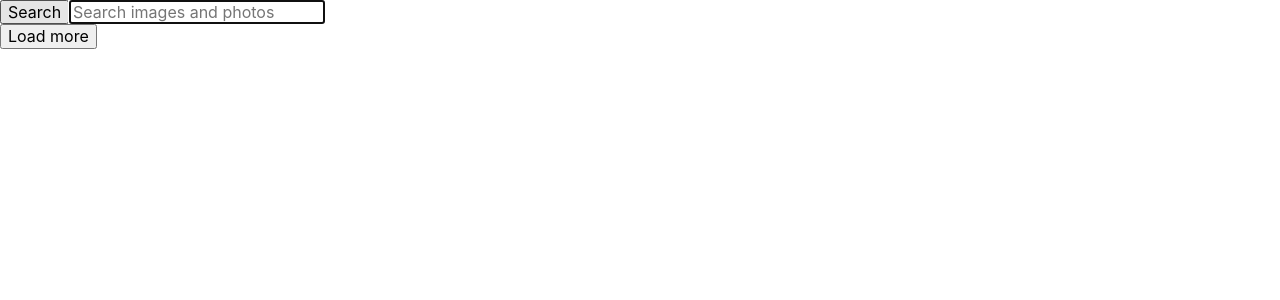
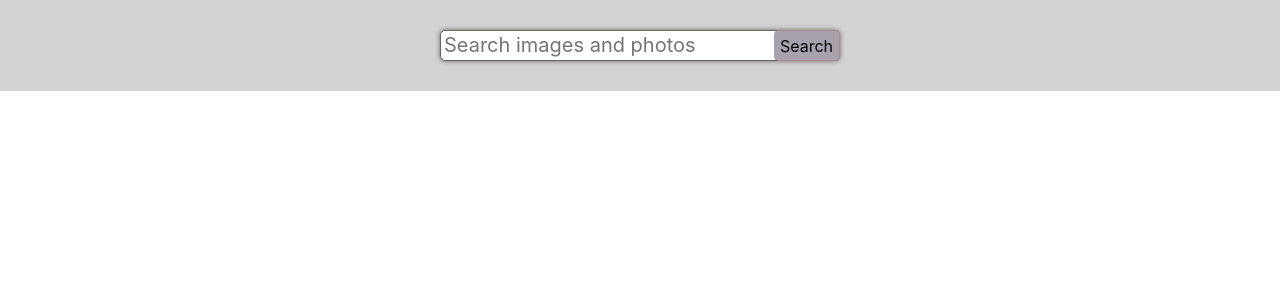
Before and after one commit to AnnaHort/goit-react-hw-03-image-finder, a React (Create React App) app: page / in a window 1280 px wide. Shown: the top 300 px of the page. Built offline with nearby package versions, Linux system fonts and the light colour scheme.

Commit message:
реалізовано кнопку LoadMore, додано стилі

```diff
--- a/src/components/App.jsx
+++ b/src/components/App.jsx
@@ -1,9 +1,10 @@
 import React, { Component } from 'react';
-import { SearchBar } from './Searchbar';
+import { SearchBar } from './SearchBar/Searchbar';
 import { GlobalStyle } from './Global.style';
-import { ImageGallery } from './ImageGallery';
-import { Button } from './Button';
+import { ImageGallery } from './ImageGallery/ImageGallery';
+import { Button } from './Button/Button';
 import { fetchImages } from './API';
+
 
 
 export class App extends Component {
@@ -11,7 +12,10 @@ export class App extends Component {
     images: [],
     query: '',
     page: 1,
+    imagesPerPage: 12,
   };
+
+
 
   // #1 функція для передачі значення інпута при сабміті форми
   onSubmit = (inputValue) => {
@@ -28,6 +32,11 @@ componentDidUpdate = async (prevProps, prevState) => {
     console.log(`HTTP запит за ${this.state.query}, сторінка №${this.state.page}`);
     // Виконуємо HTTP запит та отримуємо зображення
     const images = await fetchImages({ query: this.state.query, page: this.state.page });
+
+    if (images.length === 0) {
+      alert('No images found.');
+    }
+
     // Оновлюємо стан, додаючи нові зображення до попередніх
     this.setState((prevState) => ({
       images: [...prevState.images, ...images],
@@ -40,12 +49,17 @@ componentDidUpdate = async (prevProps, prevState) => {
     this.setState(prevState => ({ page: prevState.page + 1}));
   };
   // ------------------------------------------------------
-  render() {
+  render()
+  {
+    const { images, query, imagesPerPage } = this.state;
+
     return (
       <section>
         <SearchBar onSubmit={this.onSubmit} />
-        <ImageGallery images={this.state.images}/>
-        <Button onClick={this.handleLoadMore}/>
+        <ImageGallery images={images}/>
+        {images.length > 0 && query !== '' && images.length % imagesPerPage === 0 && (
+          <Button onClick={this.handleLoadMore} />
+        )}
         <GlobalStyle/>
       </section>
     );
--- a/src/components/Button.js
+++ /dev/null
@@ -1,5 +0,0 @@
-export const Button = ({onClick}) => {
-    return (
-        <button type="button" onClick={onClick}>Load more</button>
-    )
-}
--- /dev/null
+++ b/src/components/Button/Button.js
@@ -0,0 +1,7 @@
+import { LoadMoreButtonStuled } from "./Button.styled"
+
+export const Button = ({onClick}) => {
+    return (
+        <LoadMoreButtonStuled type="button" onClick={onClick}>Load more</LoadMoreButtonStuled>
+    )
+}
--- /dev/null
+++ b/src/components/Button/Button.styled.js
@@ -0,0 +1,23 @@
+import styled from 'styled-components';
+
+export const LoadMoreButtonStuled = styled.button`
+    height: 35px;
+    width: 100px;
+    background-color: #a7a2ad;
+    border: none;
+    border-radius: 5px;
+    margin-left: auto;
+    margin-right: auto;
+    padding-top: 3px;
+    font-family: Ysabeau Office,sans-serif;
+    font-size: 16px;
+    display: block;
+    &:hover,
+    :focus {
+        background-color: #ac9e9e;
+    color: lightgray;
+    outline: none;
+    box-shadow: 0 0 5px rgb(110, 99, 99);
+    transition: 400ms cubic-bezier(0.075, 0.82, 0.165, 1);
+    }
+`
--- a/src/components/Global.style.js
+++ b/src/components/Global.style.js
@@ -1,6 +1,7 @@
 import { createGlobalStyle } from 'styled-components';
-import styled from 'styled-components';
+
 import 'modern-normalize';
+
 
 export const GlobalStyle = createGlobalStyle`
 h1,
@@ -19,6 +20,7 @@ ol {
     margin-top: 0;
     margin-bottom: 0;
     padding-left: 0;
+    list-style: none;
 }
 
 img {
@@ -30,7 +32,3 @@ button {
 }
 
 `;
-
-export const SectionContainer = styled.div`
-margin-left: 20px;
-`
--- a/src/components/ImageGallery.js
+++ /dev/null
@@ -1,9 +0,0 @@
-import { ImageGalleryItem } from './ImageGalleryItem';
-
-export const ImageGallery = ({images}) => {
-  return (
-    <ul className="gallery">
-      <ImageGalleryItem imageItem={images}/>
-    </ul>
-  );
-};
--- /dev/null
+++ b/src/components/ImageGallery/ImageGallery.js
@@ -0,0 +1,11 @@
+import { ImageGalleryItem } from '../ImageGalleryItem/ImageGalleryItem';
+import { StyledList } from './ImageGallery.styled';
+
+export const ImageGallery = ({images}) => {
+
+  return (
+    <StyledList className="gallery">
+      <ImageGalleryItem imageItem={images}/>
+    </StyledList>
+  );
+};
--- /dev/null
+++ b/src/components/ImageGallery/ImageGallery.styled.js
@@ -0,0 +1,8 @@
+import styled from 'styled-components';
+
+export const StyledList = styled.ul`
+flex-wrap: wrap;
+    justify-content: space-between;
+    padding: 40px;
+    display: flex;
+`
--- a/src/components/ImageGalleryItem.js
+++ b/src/components/ImageGalleryItem/ImageGalleryItem.js
@@ -1,13 +1,15 @@
+import { ImgStyled, StyledListEl } from "./ImageGalleryItem.styled";
+
 export const ImageGalleryItem = ({imageItem}) => {
   return (
     imageItem.map(item => {
       const { id, webformatURL, largeImageURL } = item;
       return (
-        <li key={id}>
+        <StyledListEl key={id}>
           <a href={largeImageURL}>
-            <img src={webformatURL} alt=""></img>
+            <ImgStyled src={webformatURL} alt=""></ImgStyled>
           </a>
-        </li>
+        </StyledListEl>
       );
     })
   );
--- /dev/null
+++ b/src/components/ImageGalleryItem/ImageGalleryItem.styled.js
@@ -0,0 +1,13 @@
+import styled from 'styled-components';
+
+export const StyledListEl = styled.li`
+  width: 24%;
+  border-radius: 0 0 4px 4px;
+  margin-bottom: 10px;
+
+`;
+
+export const ImgStyled = styled.img`
+    width: 100%;
+    height: 300px;
+`
--- /dev/null
+++ b/src/components/SearchBar/SearchBar.styled.js
@@ -0,0 +1,49 @@
+import styled from 'styled-components';
+
+export const SectionContainerStyled = styled.section`
+    background-color: #d3d3d3;
+    padding: 30px;
+`
+
+export const FormStyled = styled.form`
+    width: max-content;
+    background-color: #d3d3d3;
+    margin-left: auto;
+    margin-right: auto;
+    position: relative;
+`
+
+export const ButtonStyled = styled.button`
+
+   border: 1px solid #ab8f8f;
+    border-left: none;
+    background-color: #a7a2ad;
+    border-radius: 5px;
+    padding-top: 3px;
+    position: absolute;
+    top: 0;
+    bottom: 0;
+    right: 0;
+    &:hover,
+    :focus {
+        background-color: #ac9e9e;
+    outline: none;
+
+    color: lightgray;
+transition: 400ms cubic-bezier(0.075, 0.82, 0.165, 1);
+    }
+`
+
+export const InputStyled = styled.input`
+    width: 400px;
+    color: #6e6363;
+    border: 1px solid #ab8f8f;
+    border-radius: 5px;
+    padding: 3px;
+    font-size: 20px;
+    &:focus{
+        outline: none;
+    border-color: rgb(110, 99, 99);
+    box-shadow: 0 0 5px rgb(110, 99, 99);
+    }
+`
--- a/src/components/Searchbar.js
+++ b/src/components/SearchBar/Searchbar.js
@@ -1,3 +1,4 @@
+import { ButtonStyled, FormStyled, InputStyled, SectionContainerStyled } from "./SearchBar.styled";
 
 export const SearchBar = ({onSubmit}) => {
 
@@ -13,20 +14,20 @@ export const SearchBar = ({onSubmit}) => {
   };
 
 return(
-    <header className="searchbar">
-    <form className="form" onSubmit={handleSubmit}>
-      <button type="submit" className="button">
+    <SectionContainerStyled className="searchbar">
+    <FormStyled className="form" onSubmit={handleSubmit}>
+      <ButtonStyled type="submit" className="button">
         <span className="button-label">Search</span>
-      </button>
+      </ButtonStyled>
 
-      <input
+      <InputStyled
         className="input"
         type="text"
         autoComplete="off"
         autoFocus
         placeholder="Search images and photos"
       />
-    </form>
-  </header>
+    </FormStyled>
+  </SectionContainerStyled>
 )
 }
```
